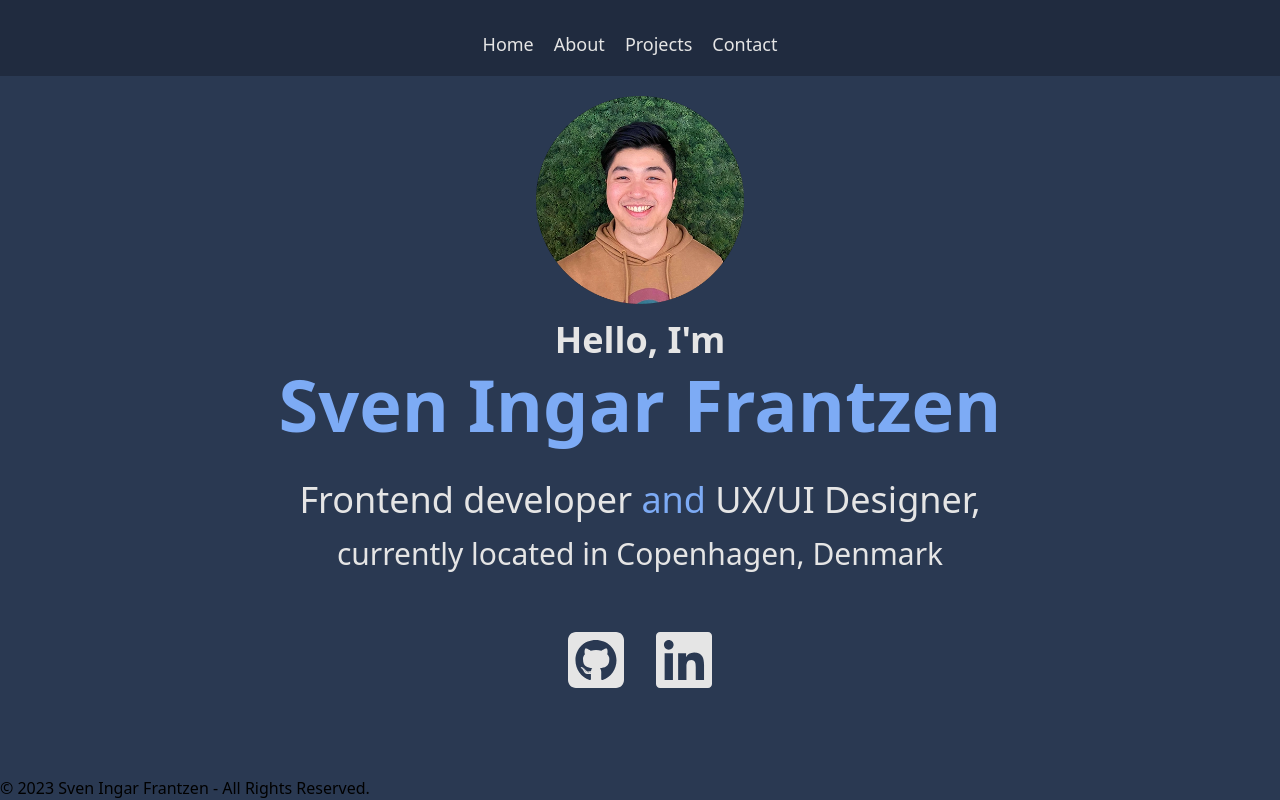
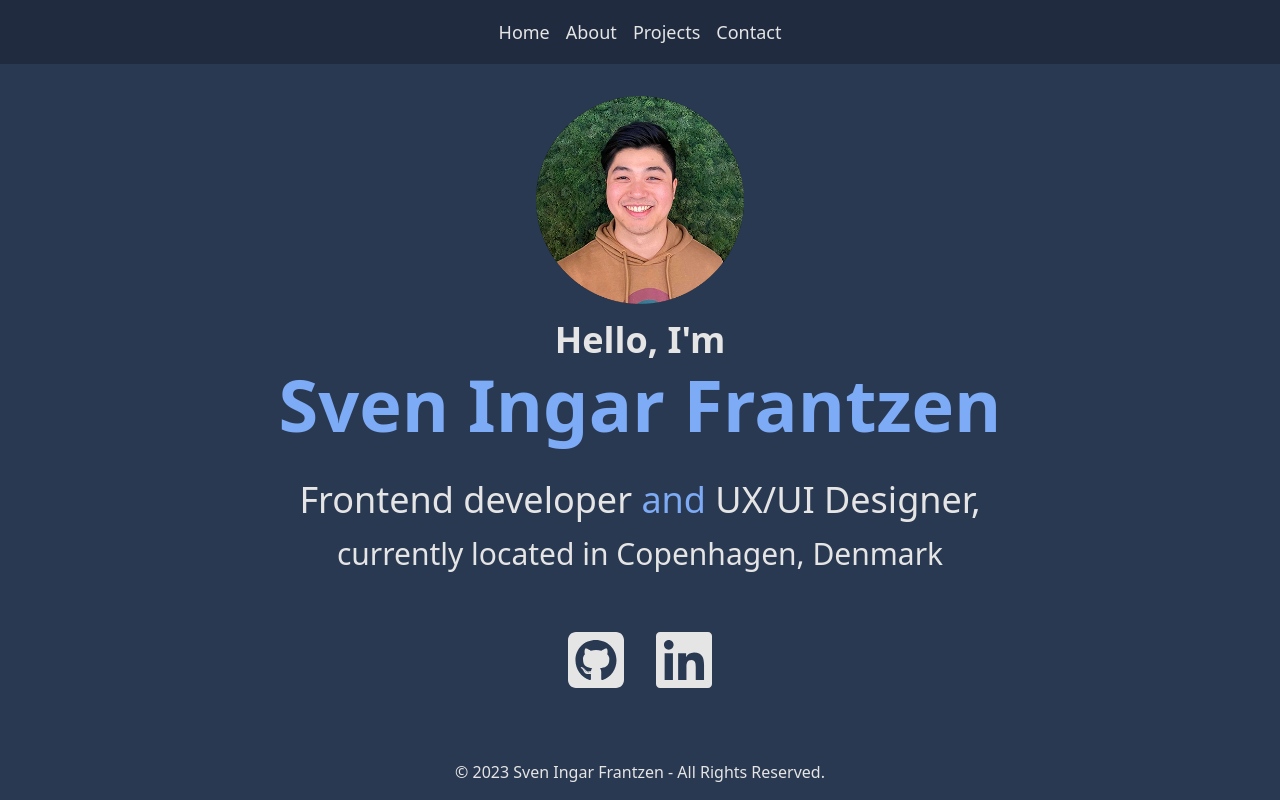
Before and after one commit to svennif/portfolio_new, a Vue app: page / in a window 1280 px wide. Built offline with nearby package versions, Linux system fonts and the light colour scheme.

Commit message:
Added footer and fixed minor stuff

```diff
--- a/src/components/ContactComponent.vue
+++ b/src/components/ContactComponent.vue
@@ -2,17 +2,17 @@
     <div id="contact" class="mx-auto">
         <div class="flex flex-col md:flex-row justify-center">
             <div class="flex-1 mx-auto w-full">
-                <h1 class="text-2xl text-highlight text-center m-4 uppercase mt-28"><i>Don't be shy! Hit me up!</i></h1>
-                <div class="flex flex-row gap-8 text-center items-center justify-evenly" >
+                <h1 class="text-2xl text-neutral-200 text-center m-4 uppercase mt-28"><i>Don't be shy! Hit me up!</i></h1>
+                <div class="flex flex-col md:flex-row gap-8 text-center items-center justify-evenly" >
                     <div>
-                        <p class="text-neutral-200 text-2xl font-bold my-10">Mail</p>
+                        <p class="text-highlight text-2xl font-bold my-10">Mail</p>
                         <a class="text-neutral-200 hover:text-highlight text-xl items-center flex gap-2 transition-all duration-[0.3s]" href="mailto:sven.ingar@gmail.com">
                             Send me an email!
                             <font-awesome-icon size="xl" icon="fa-solid fa-envelope-open-text" />
                         </a>
                     </div>
                     <div>
-                        <p class="text-neutral-200 text-2xl font-bold my-10">Linkedin</p>
+                        <p class="text-highlight text-2xl font-bold my-10">Linkedin</p>
                         <a class="text-neutral-200 hover:text-highlight text-xl items-center flex gap-2 transition-all duration-[0.3s]" href="https://www.linkedin.com/in/sven-ingar-frantzen-45bb26161/" target="_blank">Or message on LinkedIn!
                             <font-awesome-icon icon="fa-brands fa-linkedin" size="xl" alt="Linkedin link icon" />
                         </a>
--- a/src/components/HomeComponent.vue
+++ b/src/components/HomeComponent.vue
@@ -12,7 +12,7 @@
                 </p>
                 <p class="text-neutral-200 font-main text-3xl/[1.4] md:text-3xl p-2">currently located in Copenhagen, Denmark</p>
             </div>
-            <div class="mx-auto w-full flex mt-12 gap-8 justify-center">
+            <div class="mx-auto w-full flex mt-12 mb-10 gap-8 justify-center">
                 <a href="https://github.com/svennif" target="_blank"><font-awesome-icon class="mx-auto text-neutral-200 hover:text-highlight" icon="fa-brands fa-square-github" size="4x" title="GitHub link icon" />
                     <span class="sr-only">Go to my Github</span>
                 </a>
--- a/src/components/ProjectComponent.vue
+++ b/src/components/ProjectComponent.vue
@@ -4,7 +4,7 @@
             <div class="flex flex-col w-full">
                 <h1 id="project" class="text-2xl text-neutral-200 text-center m-4 uppercase mt-28"><i>Selected work</i></h1>
                 <div class="grid grid-cols-1 h-auto max-w-7xl w-full gap-5 md:gap-20 mt-5">
-                    <div class="flex flex-col md:flex-row gap-12 md:gap-32 w-full h-full p-4 md:p-8 shadow-custom-1 rounded-3xl bg-midnight" v-for="project in projects" :key="project.id">
+                    <div class="flex flex-col md:flex-row gap-7 md:gap-32 w-full h-full p-4 md:p-8 shadow-custom-1 rounded-3xl bg-midnight" v-for="project in projects" :key="project.id">
                         <div class="w-full md:w-[53rem] overflow-hidden h-auto shadow-custom-2 rounded-xl md:rounded-3xl">
                             <a :href="project.url">
                                 <img class="h-full w-full" :src="project.image" :alt="project.name" />
--- a/src/components/common/FooterComponent.vue
+++ b/src/components/common/FooterComponent.vue
@@ -1,5 +1,5 @@
 <template>
-    <section class="footer mt-auto">
+    <section class="footer mt-auto text-center text-neutral-200 text-base mb-4 px-5">
         <p>&copy;  2023 Sven Ingar Frantzen - All Rights Reserved.</p>
     </section>
 </template>
@@ -8,6 +8,3 @@ export default {
 
 }
 </script>
-<style lang="">
-
-</style>
--- a/src/components/common/NavbarComponent.vue
+++ b/src/components/common/NavbarComponent.vue
@@ -1,21 +1,11 @@
 <template>
-    <header class="header bg-midnight bg-opacity-80 z-50 fixed top-0 mx-auto inset-x-0 p-4">
-        <nav id="navbar" class="w-full z-50 mt-3 shadow-sm transform">
-            <div class="flex justify-center items-center right-0">
-                <ul class="flex">
-                    <li>
-                        <RouterLink class="menu-link mr-5 text-lg/8 text-neutral-200 hover:text-highlight" to="/">Home</RouterLink>
-                    </li>
-                    <li>
-                        <RouterLink class="menu-link mr-5 text-lg/8 text-neutral-200 hover:text-highlight" to="/about">About</RouterLink>
-                    </li>
-                    <li>
-                        <RouterLink class="menu-link mr-5 text-lg/8 text-neutral-200 hover:text-highlight" to="/projects">Projects</RouterLink>
-                    </li>
-                    <li>
-                        <RouterLink class="menu-link mr-5 text-lg/8 text-neutral-200 hover:text-highlight" to="/contact">Contact</RouterLink>
-                    </li>
-                </ul>
+    <header class="header bg-midnight bg-opacity-80 z-50 fixed top-0 mx-auto inset-x-0 p-4 flex flex-row justify-center">
+        <nav id="navbar" class="w-full z-50 shadow-sm transform">
+            <div class="flex flex-row justify-center gap-4">
+                <RouterLink class="menu-link text-lg/8 text-neutral-200 hover:text-highlight" to="/">Home</RouterLink>
+                <RouterLink class="menu-link text-lg/8 text-neutral-200 hover:text-highlight" to="/about">About</RouterLink>
+                <RouterLink class="menu-link text-lg/8 text-neutral-200 hover:text-highlight" to="/projects">Projects</RouterLink>
+                <RouterLink class="menu-link text-lg/8 text-neutral-200 hover:text-highlight" to="/contact">Contact</RouterLink>
             </div>
         </nav>
     </header>
```
